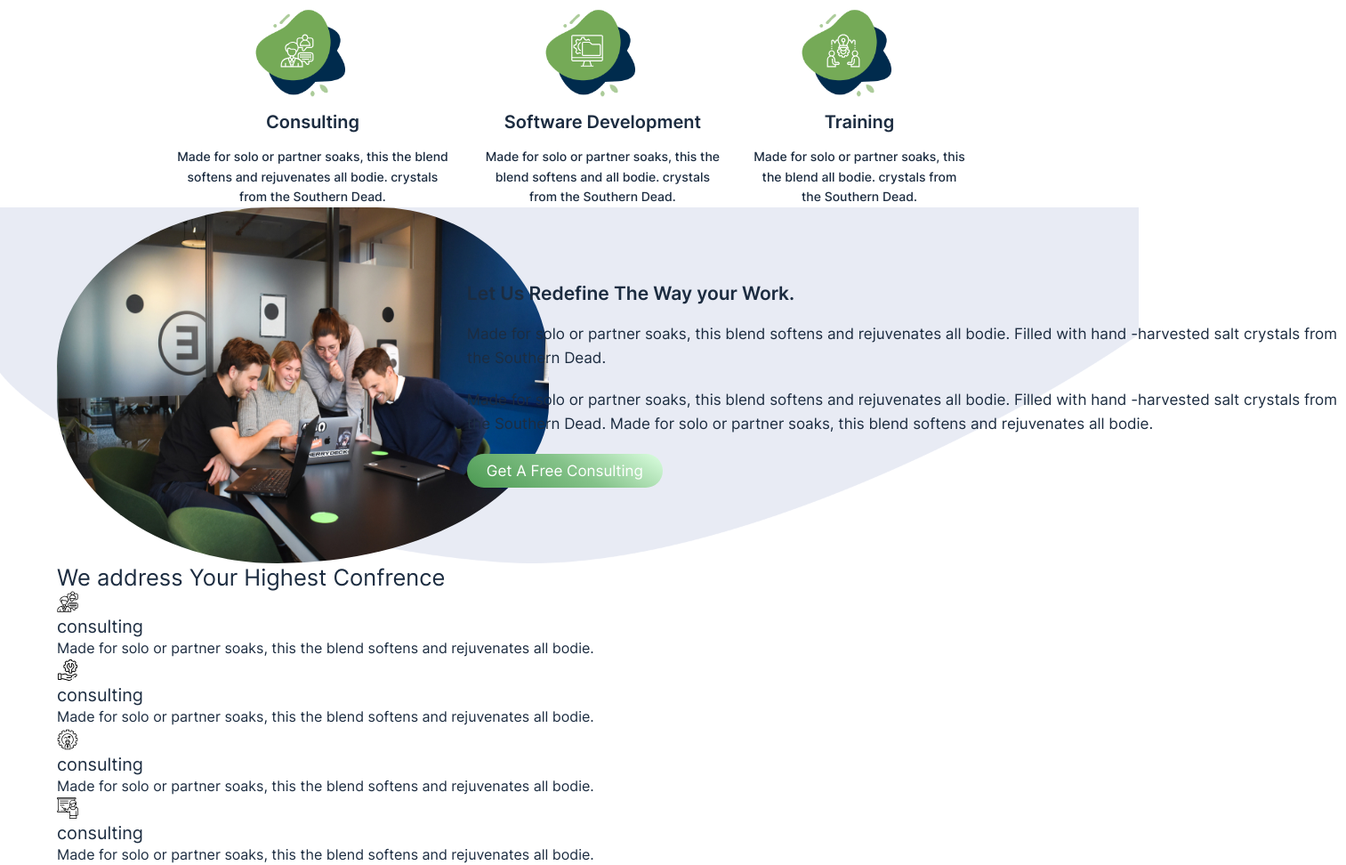
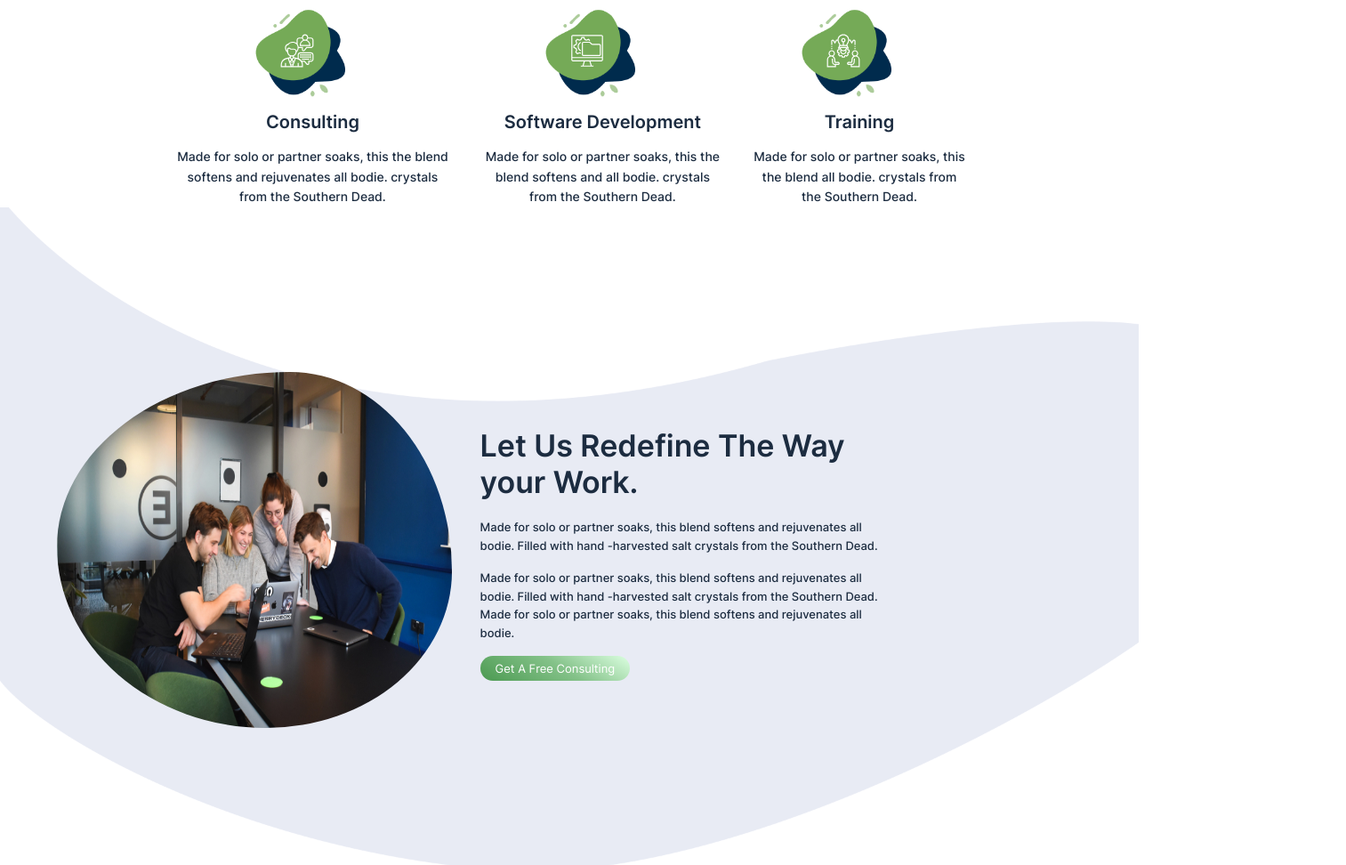
Before and after one commit to NithinVellodan/Steyp-exam1, a plain HTML site: page index.html in a window 1280 px wide. Shown: the part 1455-2427 px from the top of the page at 89% size, 1513 px wide, since content can reach past the window. Drawn offline with Linux system fonts and the light colour scheme.

Commit message:
consulting-section

```diff
--- a/css/style.css
+++ b/css/style.css
@@ -49,7 +49,6 @@ p {
     font-size: 16px;
     font-family: Inter, Arial;
     font-weight: 400;
-    /* margin-bottom: 20px; */
 }
 .hidden {
     display: none;
@@ -181,7 +180,7 @@ br.clear {
     color: rgb(255, 255, 255);
 }
 #main header div.middle ul li:last-child {
-    margin-right: 0;
+    margin-right: 0px;
 }
 #main header div.right ul li {
     text-align: center;
@@ -219,7 +218,8 @@ br.clear {
     margin: 30px 0px;
     font-weight: 300;
     color: rgb(255, 255, 255);
-    width: 62%;
+    width: 66%;
+    font-size: 14px;
 }
 #main div.container a.button {
     margin-top: 20px;
@@ -239,8 +239,6 @@ br.clear {
 #about {
     padding: 143px 0px;
     background: url("../images/Vector 283.png") -78px center / 60% no-repeat;
-    /* z-index: 1; */
-    /* position: absolute; */
 }
 #about div.content {
     padding: 18px 0px;
@@ -255,7 +253,6 @@ br.clear {
     font-size: 15px;
     width: 50%;
     margin-bottom: 10px;
-    font-weight: 5 vx00;
 }
 #about div.content p {
     font-size: 14px;
@@ -266,33 +263,27 @@ br.clear {
 }
 #our_services section.top {
 }
-
 #our_services section.top h2 {
     text-align: center;
     font-size: 36px;
     font-weight: 600;
     width: 27%;
-    margin: 0 auto;
+    margin: 0px auto;
     padding-bottom: 19px;
 }
-
 #our_services section.top div.services ul {
     display: flex;
     width: 80%;
-    margin: 0 auto;
+    margin: 0px auto;
 }
-
 #our_services section.top div.services ul li {
-    /* display: flex; */
     text-align: center;
 }
-
 #our_services section.top div.services ul li div.frame {
     width: 143px;
-    margin: 0 auto;
+    margin: 0px auto;
     position: relative;
 }
-
 #our_services section.top div.services ul li div.frame div.imgFrame {
     width: 110px;
 }
@@ -300,144 +291,131 @@ br.clear {
     width: 100%;
     display: block;
 }
-
 #our_services section.top div.services ul li div.picture {
     position: absolute;
     left: 35px;
     top: 35px;
     width: 38px;
 }
-
 #our_services section.top div.services ul li div.picture img {
     display: block;
     width: 100%;
 }
-
 #our_services section.top div.services ul li h3 {
     font-weight: 600;
     text-align: center;
     font-size: 20px;
-    margin: 16px 0;
+    margin: 16px 0px;
 }
-
 #our_services section.top div.services ul li p {
     width: 89%;
-    margin: 0 auto;
+    margin: 0px auto;
     font-size: 14px;
     font-weight: 500;
 }
-
 #bottom {
-    background: url("../images/Vector 284.png");
-    background-repeat: no-repeat;
-    background-size: cover;
-    background-position: bottom;
+    background: url("../images/Vector 284.png") center bottom / cover no-repeat;
+    height: 746px;
 }
-
 #bottom section.wrapper {
 }
-
 #bottom section.content {
     display: flex;
+    justify-content: space-between;
     align-items: center;
+    padding-top: 185px;
 }
-
-/*  */
-
-#bottom {
-    background: url("../images/Vector 284.png");
-    background-repeat: no-repeat;
-    background-size: cover;
-    background-position: bottom;
-    /* padding: 9%; */
-}
-
-#bottom section.wrapper {
-}
-
-#bottom section.content {
-    display: flex;
-    align-items: center;
-}
-
 #bottom section.content div.left {
     width: 40%;
 }
-
-#bottom section.content div.left div.img {
-    /* padding: 80px; */
+#bottom section.content div.left div.img img {
+    display: block;
+    width: 100%;
+    border-radius: 59% 41% 47% 53% / 49% 56% 44% 51%;
 }
-
-#bottom section.content div.left div.img img {
+#bottom section.content div.right {
+    width: 61%;
+    margin-left: 32px;
 }
-
-#bottom section.content div.right {
+#bottom section.content div.right h2 {
+    width: 65%;
+    font-size: 34px;
+    font-weight: 600;
+    margin-bottom: 20px;
+    margin-top: 10px;
 }
-
-#bottom section.content div.right h2 {
-}
-
 #bottom section.content div.right p.one {
 }
-
 #bottom section.content div.right p {
+    font-size: 13px;
+    width: 67%;
+    margin-bottom: 15px;
+    font-weight: 500;
 }
-
 #bottom section.content div.right a.button {
-}
-
-#bottom section.content {
-}
-* #our_services section.bottom section.content {
-    padding-top: 302px;
-    display: flex;
-    justify-content: space-between;
-    align-items: center;
-}
-
-#bottom section.content div.left div.img {
-    width: 120%;
-}
-
-#bottom section.content div.left div.img img {
-    border-radius: 84% 67% 106% 86% / 86% 86% 86% 88%;
-    width: 100%;
-    display: block;
-}
-
-#bottom section.content div.right {
-    width: 60%;
-}
-
-#bottom section.content div.right h2 {
-    width: 136%;
-    font-size: 21px;
-    font-weight: 600;
-    margin-bottom: 20px;
-}
-
-#bottom section.content div.right p.one {
-}
-
-#bottom section.content div.right p {
-    font-size: 17px;
-    width: 143%;
-    margin-bottom: 20px;
-}
-
-#bottom section.content div.right a.button {
-    padding: 9px 22px;
+    font-size: 13px;
+    padding: 6px 17px;
     border-radius: 35px;
     display: inline-block;
     background: linear-gradient(
         32deg,
-        rgb(8, 89, 16) 0%,
+        rgb(124, 211, 132) 0%,
         rgb(75, 153, 81) 0%,
         rgb(132, 194, 137) 54%,
         rgb(220, 255, 225) 100%
     );
     color: rgb(255, 255, 255);
 }
+#consulting {
+}
 
-#bottom section.content {
+#consulting section.wrapper {
 }
+
+#consulting section.content {
+    display: flex;
+    justify-content: space-between;
+}
+
+#consulting section.content div.left {
+}
+
+#consulting section.content div.left h2 {
+    font-size: 30px;
+    margin: 0 auto;
+    margin-top: 120px;
+    font-weight: 600;
+}
+
+#consulting section.content div.right {
+}
+
+#consulting section.content div.right div.one {
+}
+
+#consulting section.content div.right div.one div.consulting {
+}
+#consulting section.content div.right div.one div.consulting img {
+}
+
+#consulting section.content div.right div.one h3 {
+}
+
+#consulting section.content div.right div.one p {
+}
+
+#consulting section.content div.right div.two {
+}
+#consulting section.content div.right div.two div.top {
+}
+#consulting section.content div.right div.two div.top div.consulting {
+}
+
+#consulting section.content div.right div.two div.top div.consulting img {
+}
+
+#consulting section.content div.right div.two div.top h3 {
+}
+
+#consulting section.content div.right div.two div.top p {
+}
```
